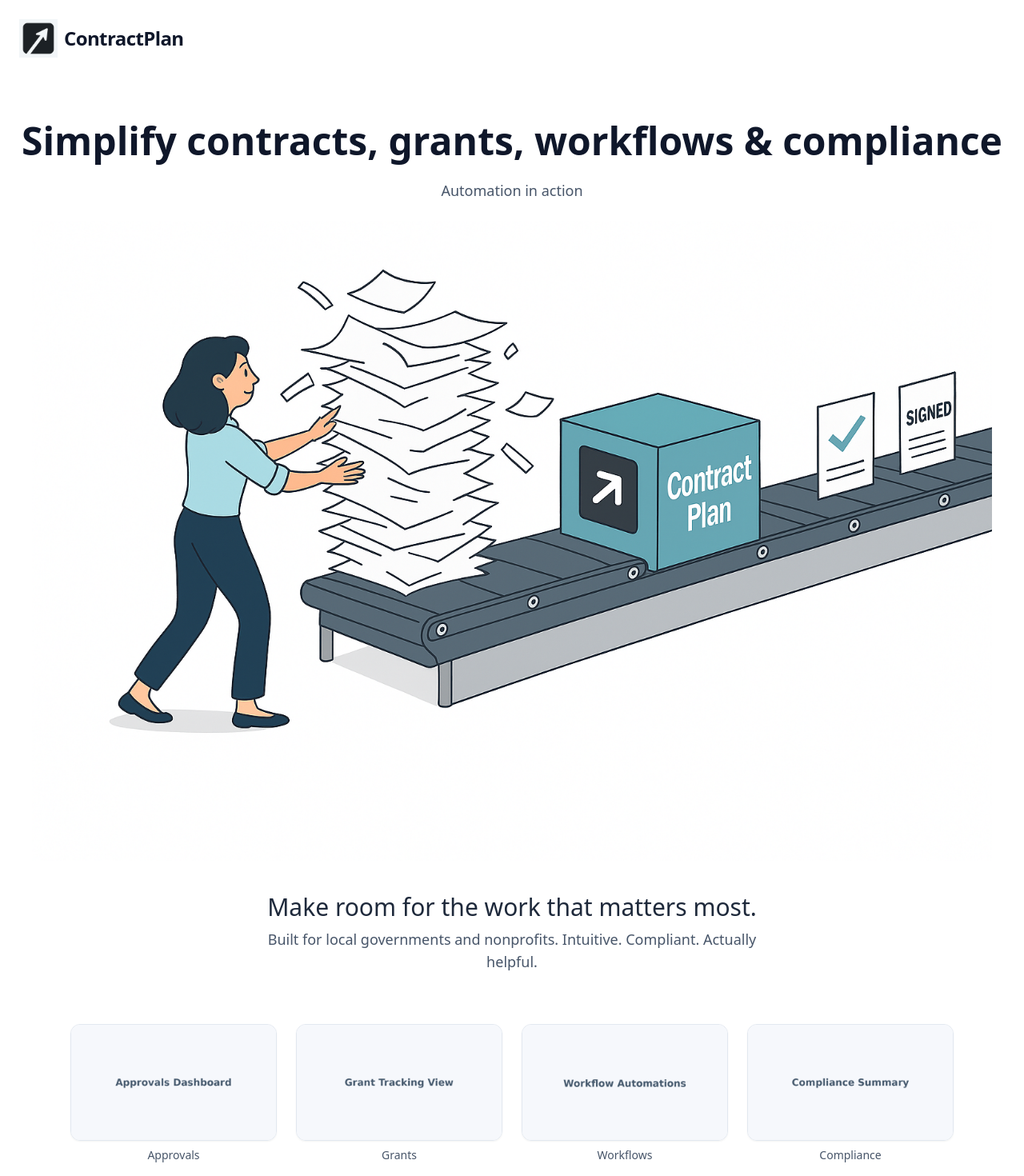
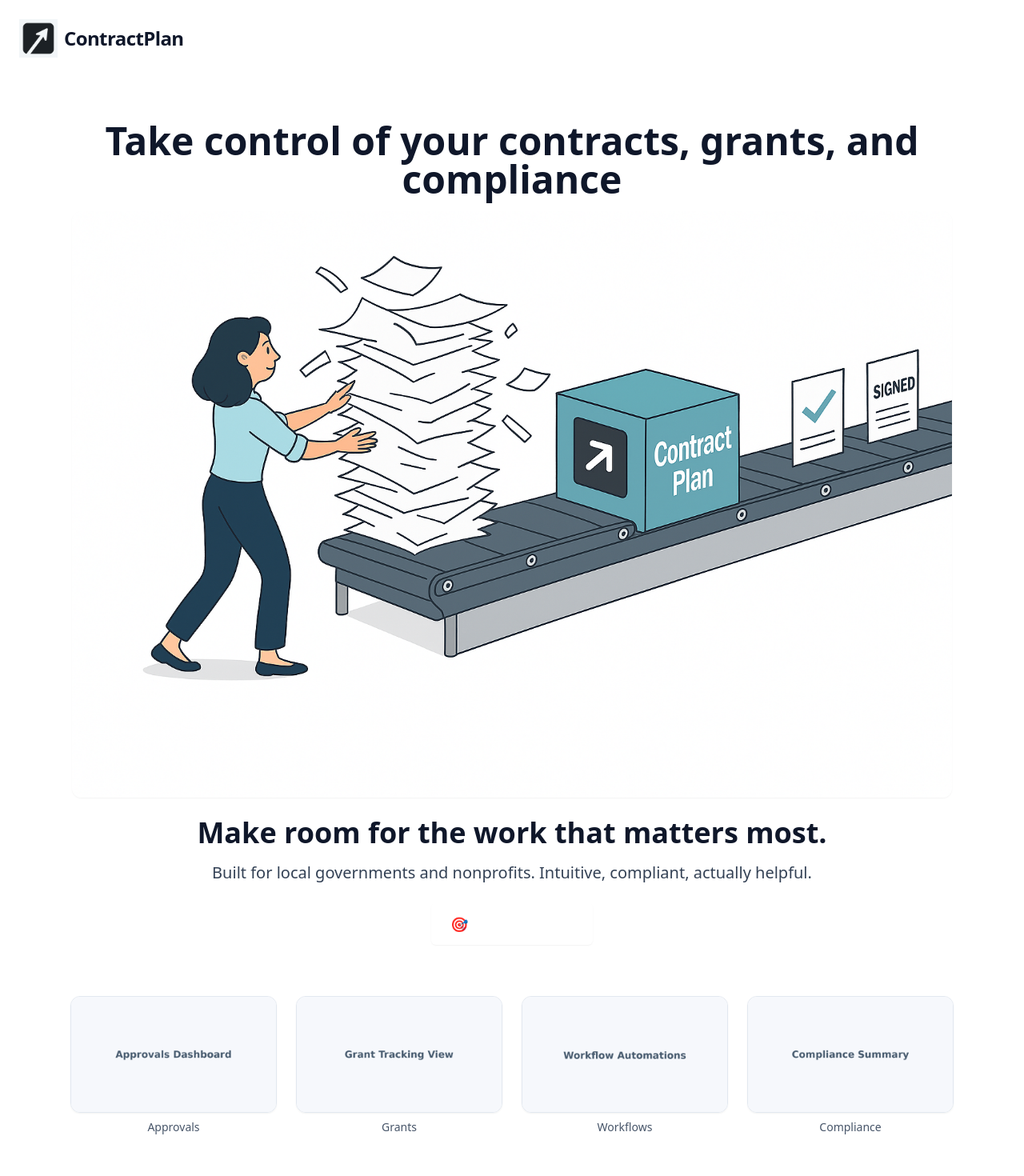
Before and after one commit to ContractPlan-Inc/contractplan, a Next.js app: page / in a window 1280 px wide. Shown: the top 1470 px of the page at 80% size. Built offline with nearby package versions, Linux system fonts and the light colour scheme.

Commit message:
🌟 Finalized homepage hero with polished layout, vault copy, and correct image

```diff
--- a/app/page.tsx
+++ b/app/page.tsx
@@ -28,42 +28,59 @@
           initial={{ opacity: 0, y: 20 }}
           animate={{ opacity: 1, y: 0 }}
           transition={{ duration: 0.6 }}
-          className="text-4xl md:text-5xl font-bold text-slate-900 mb-6"
+          className="text-4xl md:text-5xl font-bold text-slate-900 mb-4"
         >
-          Simplify contracts, grants, workflows & compliance
+          Take control of your contracts, grants, and compliance
         </motion.h1>
-
-        <p className="text-lg text-slate-600 mb-2">Automation in action</p>
 
         <motion.div
           initial={{ opacity: 0, scale: 0.95 }}
           animate={{ opacity: 1, scale: 1 }}
-          transition={{ delay: 0.3, duration: 0.6 }}
-          className="w-full flex justify-center mt-6"
+          transition={{ delay: 0.4, duration: 0.6 }}
+          className="w-full flex justify-center mt-4"
         >
           <Image
             src="/screens/hero-chaos-to-order.png"
-            alt="ContractPlan simplifies contract chaos"
-            width={1200}
-            height={700}
-            className="object-contain"
+            alt="ContractPlan automation illustration"
+            width={1100}
+            height={660}
+            className="object-contain rounded-xl shadow-sm"
             priority
             unoptimized
           />
         </motion.div>
 
-        <motion.p
-          initial={{ opacity: 0, y: 20 }}
+        <motion.h2
+          initial={{ opacity: 0, y: 10 }}
           animate={{ opacity: 1, y: 0 }}
-          transition={{ delay: 0.5, duration: 0.6 }}
-          className="text-2xl md:text-3xl text-slate-800 mt-10 mb-2 font-medium"
+          transition={{ delay: 0.5, duration: 0.5 }}
+          className="text-3xl md:text-4xl font-bold text-slate-900 mt-6"
         >
           Make room for the work that matters most.
+        </motion.h2>
+
+        <motion.p
+          initial={{ opacity: 0, y: 10 }}
+          animate={{ opacity: 1, y: 0 }}
+          transition={{ delay: 0.6, duration: 0.5 }}
+          className="text-lg md:text-xl text-slate-700 mt-4"
+        >
+          Built for local governments and nonprofits. Intuitive, compliant, actually helpful.
         </motion.p>
 
-        <p className="text-md md:text-lg text-slate-600 max-w-2xl mx-auto">
-          Built for local governments and nonprofits. Intuitive. Compliant. Actually helpful.
-        </p>
+        <motion.div
+          initial={{ opacity: 0, y: 10 }}
+          animate={{ opacity: 1, y: 0 }}
+          transition={{ delay: 0.7, duration: 0.5 }}
+          className="mt-6"
+        >
+          <Link
+            href="/app/demo"
+            className="inline-block bg-pacific-blue hover:bg-blue-700 text-white px-6 py-3 rounded-md text-lg shadow-sm"
+          >
+            🎯 See It In Action
+          </Link>
+        </motion.div>
       </section>
 
       {/* Screenshot Section */}
```
